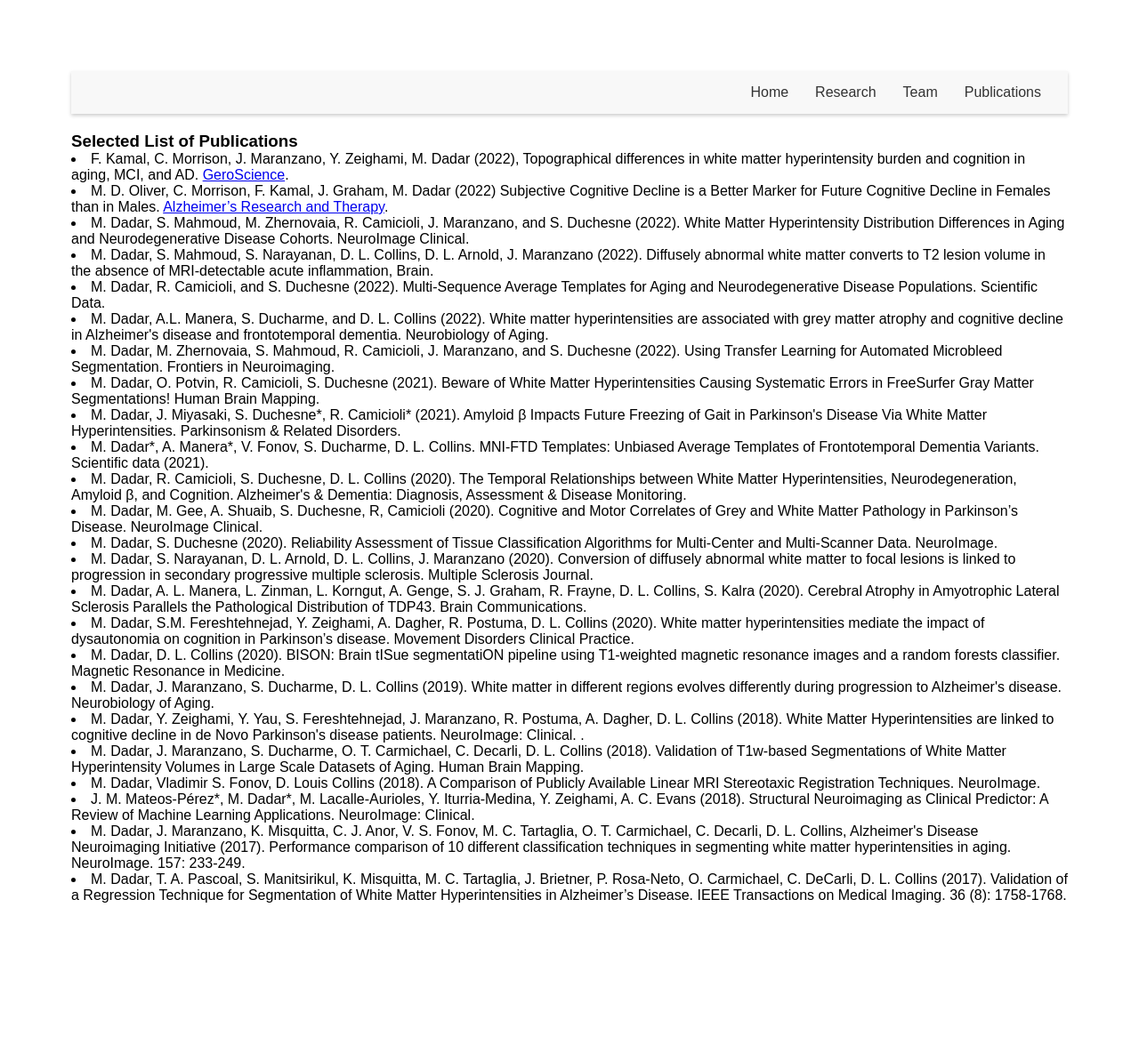
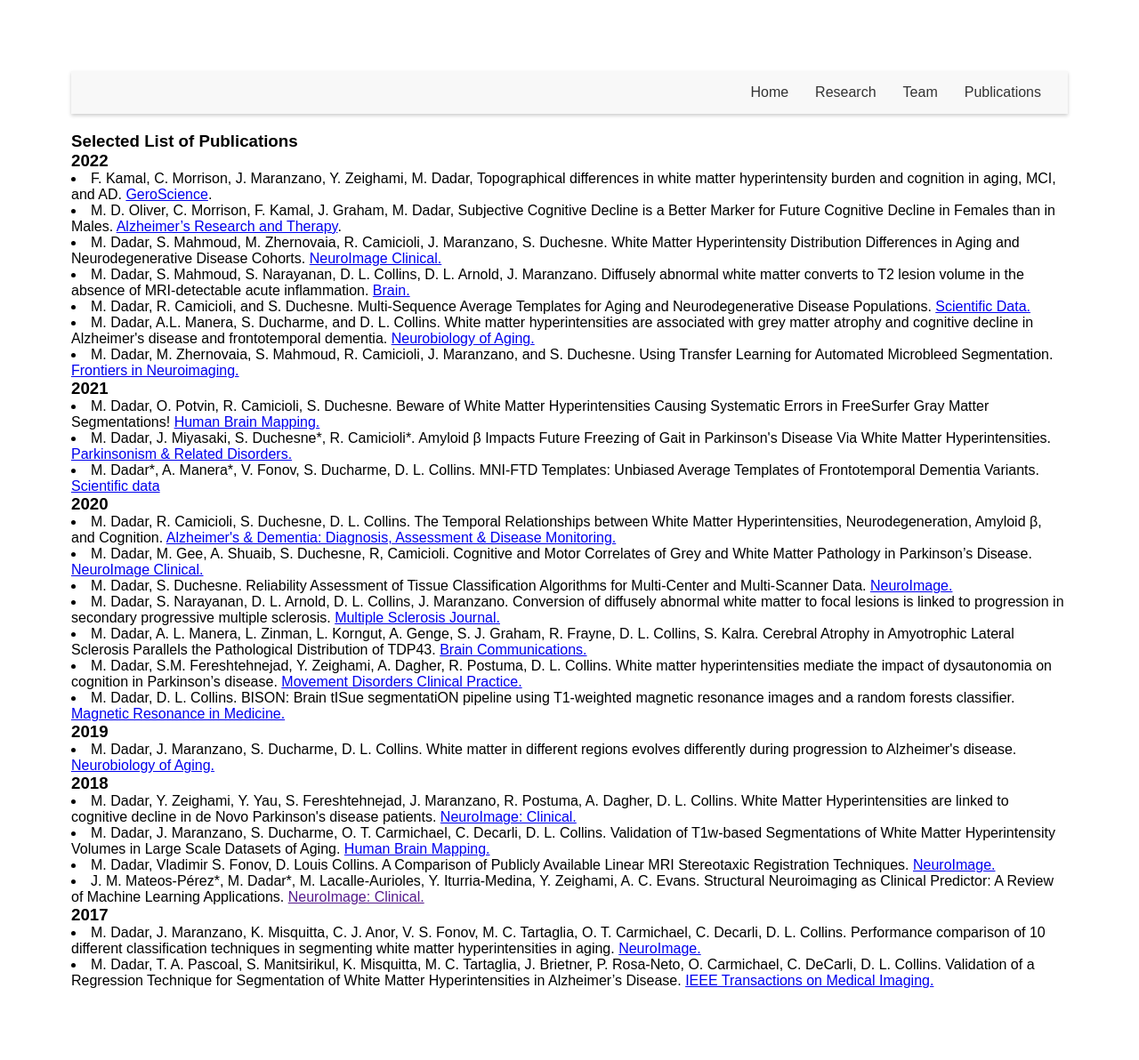
Before and after one commit to VANDAlab/VANDAlab.github.io, a Jekyll site: the page publications.html, which Jekyll copies as it is, in a window 1280 px wide. Shown: the whole page at 89% size. Built offline with Jekyll 4.4.1, drawn with Linux system fonts in a browser that asks for light colours; before the commit the page ends 1096 px from its top, so only the background shows below that.

Commit message:
Update publications.html

```diff
--- a/publications.html
+++ b/publications.html
@@ -20,33 +20,38 @@
 
   <h3>Selected List of Publications</h3>
 </header>
-
-  <li> F. Kamal, C. Morrison, J. Maranzano, Y. Zeighami, M. Dadar (2022),
+  <h3>2022</h3>
+  <li> F. Kamal, C. Morrison, J. Maranzano, Y. Zeighami, M. Dadar,
     Topographical differences in white matter hyperintensity burden and cognition in aging, MCI, and AD.  <a href="https://link.springer.com/article/10.1007/s11357-022-00665-6" target="_blank">GeroScience</a>. </li>
-  <li> M. D. Oliver, C. Morrison, F. Kamal, J. Graham, M. Dadar (2022) Subjective Cognitive Decline is a Better Marker for Future Cognitive Decline in Females than in Males.
+  <li> M. D. Oliver, C. Morrison, F. Kamal, J. Graham, M. Dadar, Subjective Cognitive Decline is a Better Marker for Future Cognitive Decline in Females than in Males.
     <a href="https://alzres.biomedcentral.com/articles/10.1186/s13195-022-01138-w" target="_blank">Alzheimer’s Research and Therapy</a>. </li>
- <li>  M. Dadar, S. Mahmoud, M. Zhernovaia, R. Camicioli, J. Maranzano, and S. Duchesne (2022). White Matter Hyperintensity Distribution Differences in Aging and Neurodegenerative Disease Cohorts. NeuroImage Clinical.  </li>
- <li> M. Dadar, S. Mahmoud, S. Narayanan, D. L. Collins, D. L. Arnold, J. Maranzano (2022). Diffusely abnormal white matter converts to T2 lesion volume in the absence of MRI-detectable acute inflammation, Brain.  </li>
- <li> M. Dadar, R. Camicioli, and S. Duchesne (2022). Multi-Sequence Average Templates for Aging and Neurodegenerative Disease Populations. Scientific Data.  </li>
- <li> M. Dadar, A.L. Manera, S. Ducharme, and D. L. Collins (2022). White matter hyperintensities are associated with grey matter atrophy and cognitive decline in Alzheimer's disease and frontotemporal dementia. Neurobiology of Aging.  </li>
- <li> M. Dadar, M. Zhernovaia, S. Mahmoud, R. Camicioli, J. Maranzano, and S. Duchesne (2022). Using Transfer Learning for Automated Microbleed Segmentation. Frontiers in Neuroimaging.  </li>
- <li> M. Dadar, O. Potvin, R. Camicioli, S. Duchesne (2021). Beware of White Matter Hyperintensities Causing Systematic Errors in FreeSurfer Gray Matter Segmentations! Human Brain Mapping.  </li>
- <li> M. Dadar, J. Miyasaki, S. Duchesne*, R. Camicioli* (2021). Amyloid β Impacts Future Freezing of Gait in Parkinson's Disease Via White Matter Hyperintensities. Parkinsonism & Related Disorders.  </li>
- <li> M. Dadar*, A. Manera*, V. Fonov, S. Ducharme, D. L. Collins. MNI-FTD Templates: Unbiased Average Templates of Frontotemporal Dementia Variants. Scientific data (2021).  </li>
- <li> M. Dadar, R. Camicioli, S. Duchesne, D. L. Collins (2020). The Temporal Relationships between White Matter Hyperintensities, Neurodegeneration, Amyloid β, and Cognition. Alzheimer's & Dementia: Diagnosis, Assessment & Disease Monitoring. </li>
- <li> M. Dadar, M. Gee, A. Shuaib, S. Duchesne, R, Camicioli (2020). Cognitive and Motor Correlates of Grey and White Matter Pathology in Parkinson’s Disease. NeuroImage Clinical.  </li>
- <li> M. Dadar, S. Duchesne (2020). Reliability Assessment of Tissue Classification Algorithms for Multi-Center and Multi-Scanner Data. NeuroImage. </li>
- <li> M. Dadar, S. Narayanan, D. L. Arnold, D. L. Collins, J. Maranzano (2020). Conversion of diffusely abnormal white matter to focal lesions is linked to progression in secondary progressive multiple sclerosis. Multiple Sclerosis Journal.  </li>
- <li> M. Dadar, A. L. Manera, L. Zinman, L. Korngut, A. Genge, S. J. Graham, R. Frayne, D. L. Collins, S. Kalra (2020). Cerebral Atrophy in Amyotrophic Lateral Sclerosis Parallels the Pathological Distribution of TDP43. Brain Communications.  </li>
- <li> M. Dadar, S.M. Fereshtehnejad, Y. Zeighami, A. Dagher, R. Postuma, D. L. Collins (2020). White matter hyperintensities mediate the impact of dysautonomia on cognition in Parkinson’s disease. Movement Disorders Clinical Practice.  </li>
- <li> M. Dadar, D. L. Collins (2020). BISON: Brain tISue segmentatiON pipeline using T1-weighted magnetic resonance images and a random forests classifier. Magnetic Resonance in Medicine.   </li>
- <li> M. Dadar, J. Maranzano, S. Ducharme, D. L. Collins (2019). White matter in different regions evolves differently during progression to Alzheimer's disease. Neurobiology of Aging.  </li>
- <li> M. Dadar, Y. Zeighami, Y. Yau, S. Fereshtehnejad, J. Maranzano, R. Postuma, A. Dagher, D. L. Collins (2018). White Matter Hyperintensities are linked to cognitive decline in de Novo Parkinson's disease patients. NeuroImage: Clinical. .  </li>
- <li> M. Dadar, J. Maranzano, S. Ducharme, O. T. Carmichael, C. Decarli, D. L. Collins (2018). Validation of T1w-based Segmentations of White Matter Hyperintensity Volumes in Large Scale Datasets of Aging. Human Brain Mapping. </li>
- <li> M. Dadar, Vladimir S. Fonov, D. Louis Collins (2018). A Comparison of Publicly Available Linear MRI Stereotaxic Registration Techniques. NeuroImage.   </li>
- <li> J. M. Mateos-Pérez*, M. Dadar*, M. Lacalle-Aurioles, Y. Iturria-Medina, Y. Zeighami, A. C. Evans (2018). Structural Neuroimaging as Clinical Predictor: A Review of Machine Learning Applications. NeuroImage: Clinical.  </li>
- <li> M. Dadar, J. Maranzano, K. Misquitta, C. J. Anor, V. S. Fonov, M. C. Tartaglia, O. T. Carmichael, C. Decarli, D. L. Collins, Alzheimer's Disease Neuroimaging Initiative (2017). Performance comparison of 10 different classification techniques in segmenting white matter hyperintensities in aging. NeuroImage. 157: 233-249.  </li>
- <li> M. Dadar, T. A. Pascoal, S. Manitsirikul, K. Misquitta, M. C. Tartaglia, J. Brietner, P. Rosa-Neto, O. Carmichael, C. DeCarli, D. L. Collins (2017). Validation of a Regression Technique for Segmentation of White Matter Hyperintensities in Alzheimer’s Disease. IEEE Transactions on Medical Imaging. 36 (8): 1758-1768.  </li>
+ <li>  M. Dadar, S. Mahmoud, M. Zhernovaia, R. Camicioli, J. Maranzano, S. Duchesne. White Matter Hyperintensity Distribution Differences in Aging and Neurodegenerative Disease Cohorts.   <a href="https://www.sciencedirect.com/science/article/pii/S2213158222002698" target="_blank">NeuroImage Clinical.</a> </li>
+ <li> M. Dadar, S. Mahmoud, S. Narayanan, D. L. Collins, D. L. Arnold, J. Maranzano. Diffusely abnormal white matter converts to T2 lesion volume in the absence of MRI-detectable acute inflammation.  <a href="https://academic.oup.com/brain/article/145/6/2008/6470368?login=false" target="_blank">Brain.</a> </li>
+ <li> M. Dadar, R. Camicioli, and S. Duchesne. Multi-Sequence Average Templates for Aging and Neurodegenerative Disease Populations.   <a href="https://www.nature.com/articles/s41597-022-01341-2" target="_blank">Scientific Data.</a> </li>
+ <li> M. Dadar, A.L. Manera, S. Ducharme, and D. L. Collins. White matter hyperintensities are associated with grey matter atrophy and cognitive decline in Alzheimer's disease and frontotemporal dementia.  <a href="https://www.sciencedirect.com/science/article/pii/S0197458021003456?casa_token=DxVmLqHzLcMAAAAA:4_m6kdym9pAla6RTzDh_4eKc_cBug-JKkFmgueyCh2Pjd3bbtAXWKdh2hKMi45zOII9wq0HAtQ" target="_blank">Neurobiology of Aging.</a> </li>
+ <li> M. Dadar, M. Zhernovaia, S. Mahmoud, R. Camicioli, J. Maranzano, and S. Duchesne. Using Transfer Learning for Automated Microbleed Segmentation.  <a href="https://www.frontiersin.org/articles/10.3389/fnimg.2022.940849/full" target="_blank">Frontiers in Neuroimaging.</a> </li>
+ <h3>2021</h3>
+  <li> M. Dadar, O. Potvin, R. Camicioli, S. Duchesne. Beware of White Matter Hyperintensities Causing Systematic Errors in FreeSurfer Gray Matter Segmentations!  <a href="https://onlinelibrary.wiley.com/doi/full/10.1002/hbm.25398" target="_blank">Human Brain Mapping.</a> </li>
+ <li> M. Dadar, J. Miyasaki, S. Duchesne*, R. Camicioli*. Amyloid β Impacts Future Freezing of Gait in Parkinson's Disease Via White Matter Hyperintensities.  <a href="https://www.sciencedirect.com/science/article/pii/S1353802021000900?casa_token=KNIqvKp0CakAAAAA:5O_QfvNV6CRk7Mk9sIVh-KzZtvz6Jmd-QQ3SxRsXfAqx_EkpNA6hAM7TxixYys1eTbnbMKBS3w" target="_blank">Parkinsonism & Related Disorders.</a> </li>
+ <li> M. Dadar*, A. Manera*, V. Fonov, S. Ducharme, D. L. Collins. MNI-FTD Templates: Unbiased Average Templates of Frontotemporal Dementia Variants. <a href="https://www.nature.com/articles/s41597-021-01007-5" target="_blank">Scientific data</a> </li>
+ <h3>2020</h3>
+ <li> M. Dadar, R. Camicioli, S. Duchesne, D. L. Collins. The Temporal Relationships between White Matter Hyperintensities, Neurodegeneration, Amyloid β, and Cognition. <a href="https://alz-journals.onlinelibrary.wiley.com/doi/full/10.1002/dad2.12091" target="_blank">Alzheimer's & Dementia: Diagnosis, Assessment & Disease Monitoring.</a> </li>
+ <li> M. Dadar, M. Gee, A. Shuaib, S. Duchesne, R, Camicioli. Cognitive and Motor Correlates of Grey and White Matter Pathology in Parkinson’s Disease.  <a href="https://www.sciencedirect.com/science/article/pii/S221315822030190X" target="_blank">NeuroImage Clinical.</a> </li>
+ <li> M. Dadar, S. Duchesne. Reliability Assessment of Tissue Classification Algorithms for Multi-Center and Multi-Scanner Data.  <a href="https://www.sciencedirect.com/science/article/pii/S1053811920304146" target="_blank">NeuroImage.</a></li>
+ <li> M. Dadar, S. Narayanan, D. L. Arnold, D. L. Collins, J. Maranzano. Conversion of diffusely abnormal white matter to focal lesions is linked to progression in secondary progressive multiple sclerosis. <a href="https://journals.sagepub.com/doi/pdf/10.1177/1352458520912172?casa_token=KxZO3nLOvkIAAAAA:IKqXB64YvPLMmkH6uhXknym0S3I-mLAz_lXfjTXJZcn-pM8n5OZcR_QlZvJmbwDZ-xRd7DZBzcvd" target="_blank">Multiple Sclerosis Journal.</a> </li>
+ <li> M. Dadar, A. L. Manera, L. Zinman, L. Korngut, A. Genge, S. J. Graham, R. Frayne, D. L. Collins, S. Kalra. Cerebral Atrophy in Amyotrophic Lateral Sclerosis Parallels the Pathological Distribution of TDP43. <a href="https://academic.oup.com/braincomms/article/2/2/fcaa061/5837664?login=false" target="_blank">Brain Communications.</a> </li>
+ <li> M. Dadar, S.M. Fereshtehnejad, Y. Zeighami, A. Dagher, R. Postuma, D. L. Collins. White matter hyperintensities mediate the impact of dysautonomia on cognition in Parkinson’s disease. <a href="https://movementdisorders.onlinelibrary.wiley.com/doi/full/10.1002/mdc3.13003" target="_blank">Movement Disorders Clinical Practice.</a> </li>
+ <li> M. Dadar, D. L. Collins. BISON: Brain tISue segmentatiON pipeline using T1-weighted magnetic resonance images and a random forests classifier. <a href="https://onlinelibrary.wiley.com/doi/abs/10.1002/mrm.28547?casa_token=DfLpoUE0jJ8AAAAA:VB5hANL7jufUjOQQ-VQA0YPzn4nbekV9lhLVZBAaSOAtno2FZHyj_GK_thP-hmlaYDMujXNAfijgFQ" target="_blank">Magnetic Resonance in Medicine.</a>  </li>
+ <h3>2019</h3>
+ <li> M. Dadar, J. Maranzano, S. Ducharme, D. L. Collins. White matter in different regions evolves differently during progression to Alzheimer's disease. <a href="https://www.sciencedirect.com/science/article/pii/S0197458018304408?casa_token=g-3pnnvKZKwAAAAA:7ENa0OJ7pwkkutPOIFtkT8bsl_9LVd0vwg0G33PiqVtUJh0dUqhGeU1nf6ay1nMZv0mjV332lA" target="_blank">Neurobiology of Aging.</a> </li>
+ <h3>2018</h3>
+ <li> M. Dadar, Y. Zeighami, Y. Yau, S. Fereshtehnejad, J. Maranzano, R. Postuma, A. Dagher, D. L. Collins. White Matter Hyperintensities are linked to cognitive decline in de Novo Parkinson's disease patients. <a href="https://www.sciencedirect.com/science/article/pii/S2213158218303000" target="_blank">NeuroImage: Clinical.</a> </li>
+ <li> M. Dadar, J. Maranzano, S. Ducharme, O. T. Carmichael, C. Decarli, D. L. Collins. Validation of T1w-based Segmentations of White Matter Hyperintensity Volumes in Large Scale Datasets of Aging. <a href="https://onlinelibrary.wiley.com/doi/full/10.1002/hbm.23894?casa_token=vL_snMQNFe8AAAAA%3A3tt1MQnaVFKIYiPpOZBhjMOHumu1vOc4IUoMjKpR-YGPzIOpDdbRfwJVFeQG1zzE_PcIYmnK9pz_ug" target="_blank">Human Brain Mapping.</a> </li>
+ <li> M. Dadar, Vladimir S. Fonov, D. Louis Collins. A Comparison of Publicly Available Linear MRI Stereotaxic Registration Techniques. <a href="https://www.sciencedirect.com/science/article/pii/S1053811918302350?casa_token=_d9-TvcBjpMAAAAA:xVFDKDkU1NiSdQt2y6wN4-Evwx64MJXnU8ujJL_9_tRoazkBBQvQNgGdkgNTibdf_WqEVAqlcQ" target="_blank">NeuroImage.</a>  </li>
+ <li> J. M. Mateos-Pérez*, M. Dadar*, M. Lacalle-Aurioles, Y. Iturria-Medina, Y. Zeighami, A. C. Evans. Structural Neuroimaging as Clinical Predictor: A Review of Machine Learning Applications. <a href="" target="_blank">NeuroImage: Clinical.</a> </li>
+ <h3>2017</h3>
+ <li> M. Dadar, J. Maranzano, K. Misquitta, C. J. Anor, V. S. Fonov, M. C. Tartaglia, O. T. Carmichael, C. Decarli, D. L. Collins. Performance comparison of 10 different classification techniques in segmenting white matter hyperintensities in aging. <a href="https://www.sciencedirect.com/science/article/pii/S2213158218302602" target="_blank">NeuroImage.</a> </li>
+ <li> M. Dadar, T. A. Pascoal, S. Manitsirikul, K. Misquitta, M. C. Tartaglia, J. Brietner, P. Rosa-Neto, O. Carmichael, C. DeCarli, D. L. Collins. Validation of a Regression Technique for Segmentation of White Matter Hyperintensities in Alzheimer’s Disease. <a href="https://ieeexplore.ieee.org/abstract/document/7898360/?casa_token=JSlArNKsJJsAAAAA:32VbZuzQ-5iHfwXbdZjN_3SWo8VLk3cAeYoMZt1kYkBfvB67sWIzdd4xImlUpM_Dq77qDoan" target="_blank">IEEE Transactions on Medical Imaging.</a> </li>
 
 </body>
 </html>
```
